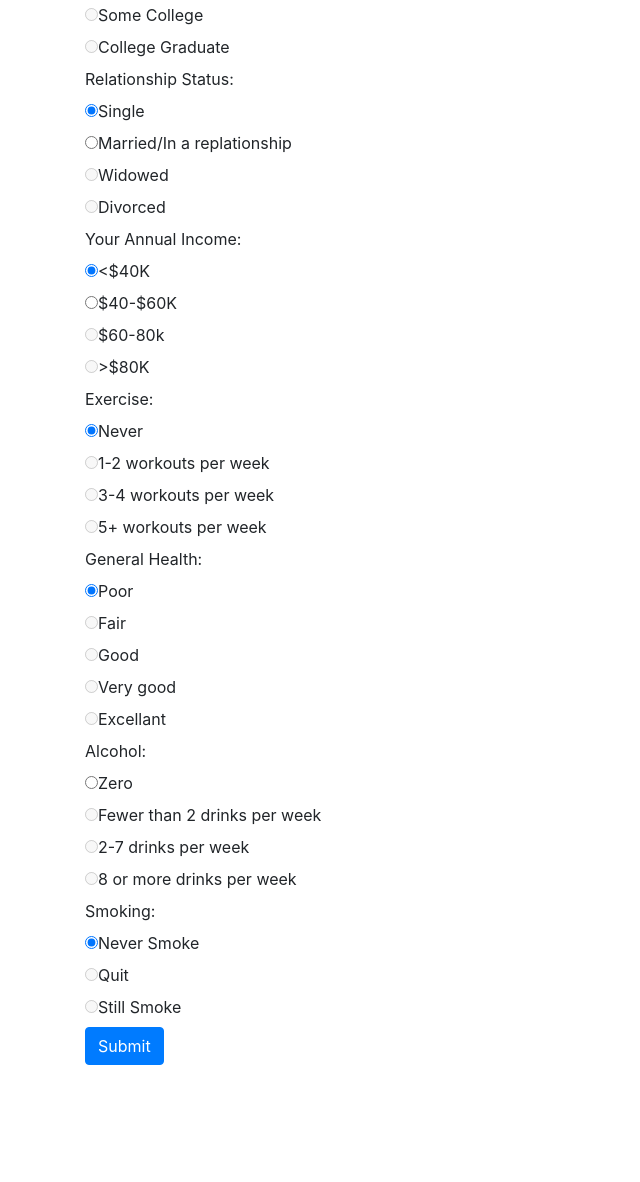
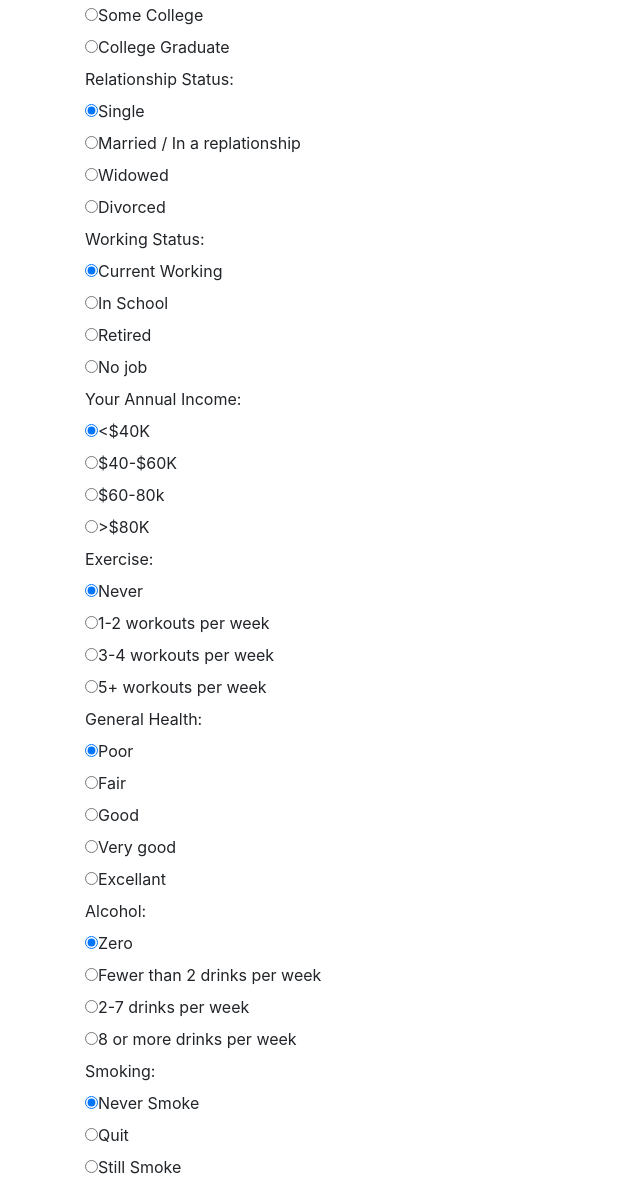
Before and after one commit to hassan-a-alkhalifah/super-galactic-age-calculator, a website built with webpack: page src/index.html in a window 1280 px wide. Shown: the part 519-1701 px from the top of the page, without its empty margins (0-640 px from the left). Before the commit the page ends 1584 px from the top, so only its background shows below. Built offline with nearby package versions, Linux system fonts and the light colour scheme.

Commit message:
add required classes and ids for inputs

```diff
--- a/src/index.html
+++ b/src/index.html
@@ -10,19 +10,19 @@
     <form id="form">
       <div class="form-group">
         <label for="month">MM</label>
-        <input name="month" type="number" value="1" min="1" max="12">
+        <input id="month" name="month" type="number" value="1" min="1" max="12">
       </div>
       <div class="form-group">
         <label for="day">DD</label>
-        <input name="day" type="number" value="1" min="1" max="31">
+        <input id="day" name="day" type="number" value="1" min="1" max="31">
       </div>
       <div class="form-group">
         <label for="year">YYYY</label>
-        <input name="year" type="number" value="1970" min="1970">
+        <input id="year" name="year" type="number" value="1970" min="1970">
       </div>
 
       <div class="radio">
-        <label for="generder"></label>
+        <label for="gender">Gender</label>
         <label><input value="83" type="radio" name="gender" checked>Male</label>
       </div>
       <div class="radio">
@@ -31,17 +31,17 @@
 
       <div class="form-group">
         <label for="weight">Weight</label>
-        <input name="weight" type="number" value="100" min="1">
+        <input id="weight" name="weight" type="number" value="100" min="1">
       </div>
 
 
       <div class="form-group">
         <label for="feet">FT</label>
-        <input name="feet" type="number" value="0" max="8">
+        <input id="feet" name="feet" type="number" value="0" max="8">
       </div>
       <div class="form-group">
         <label for="inch">IN</label>
-        <input name="inch" type="number" value="0" max="11">
+        <input id="inch" name="inch" type="number" value="0" max="11">
       </div>
 
       <label for="education">Education Level: </label>
@@ -51,25 +51,39 @@
       <div class="radio">
         <label><input value="2" type="radio" name="education">Highschool graduate</label>
       </div>
-      <div class="radio disabled">
-        <label><input value="3" type="radio" name="education" disabled>Some College</label>
+      <div class="radio ">
+        <label><input value="3" type="radio" name="education" >Some College</label>
       </div>
-      <div class="radio disabled">
-        <label><input value="4" type="radio" name="education" disabled>College Graduate</label>
+      <div class="radio ">
+        <label><input value="4" type="radio" name="education" >College Graduate</label>
       </div>
 
-      <label for="relationsip">Relationship Status: </label>
+      <label for="relationship">Relationship Status: </label>
       <div class="radio">
-        <label><input value="1" type="radio" name="relationsip" checked>Single</label>
+        <label><input value="1" type="radio" name="relationship" checked>Single</label>
       </div>
       <div class="radio">
-        <label><input value="2" type="radio" name="relationsip">Married/In a replationship</label>
+        <label><input value="2" type="radio" name="relationship">Married / In a replationship</label>
       </div>
-      <div class="radio disabled">
-        <label><input value="3" type="radio" name="relationsip" disabled>Widowed</label>
+      <div class="radio ">
+        <label><input value="3" type="radio" name="relationship" >Widowed</label>
       </div>
-      <div class="radio disabled">
-        <label><input value="4" type="radio" name="relationsip" disabled>Divorced</label>
+      <div class="radio ">
+        <label><input value="4" type="radio" name="relationship" >Divorced</label>
+      </div>
+
+      <label for="working">Working Status: </label>
+      <div class="radio">
+        <label><input value="1" type="radio" name="working" checked>Current Working</label>
+      </div>
+      <div class="radio">
+        <label><input value="2" type="radio" name="working">In School</label>
+      </div>
+      <div class="radio ">
+        <label><input value="3" type="radio" name="working" >Retired</label>
+      </div>
+      <div class="radio ">
+        <label><input value="4" type="radio" name="working" >No job</label>
       </div>
 
       <label for="income">Your Annual Income: </label>
@@ -79,67 +93,67 @@
       <div class="radio">
         <label><input value="2" type="radio" name="income">$40-$60K</label>
       </div>
-      <div class="radio disabled">
-        <label><input value="3" type="radio" name="income" disabled>$60-80k</label>
+      <div class="radio ">
+        <label><input value="3" type="radio" name="income" >$60-80k</label>
       </div>
-      <div class="radio disabled">
-        <label><input value="4" type="radio" name="income" disabled>>$80K</label>
+      <div class="radio ">
+        <label><input value="4" type="radio" name="income" >>$80K</label>
       </div>
 
       <label for="exercise">Exercise: </label>
       <div class="radio">
         <label><input value="1" type="radio" name="exercise" checked>Never</label>
       </div>
-      <div class="radio disabled">
-        <label><input value="2" type="radio" name="exercise" disabled>1-2 workouts per week</label>
+      <div class="radio ">
+        <label><input value="2" type="radio" name="exercise" >1-2 workouts per week</label>
       </div>
-      <div class="radio disabled">
-        <label><input value="3" type="radio" name="exercise" disabled>3-4 workouts per week</label>
+      <div class="radio ">
+        <label><input value="3" type="radio" name="exercise" >3-4 workouts per week</label>
       </div>
-      <div class="radio disabled">
-        <label><input value="4" type="radio" name="exercise" disabled>5+ workouts per week</label>
+      <div class="radio ">
+        <label><input value="4" type="radio" name="exercise" >5+ workouts per week</label>
       </div>
 
       <label for="health">General Health: </label>
       <div class="radio">
         <label><input value="1" type="radio" name="health" checked>Poor</label>
       </div>
-      <div class="radio disabled">
-        <label><input value="2" type="radio" name="health" disabled>Fair</label>
+      <div class="radio ">
+        <label><input value="2" type="radio" name="health" >Fair</label>
       </div>
-      <div class="radio disabled">
-        <label><input value="3" type="radio" name="health" disabled>Good</label>
+      <div class="radio ">
+        <label><input value="3" type="radio" name="health" >Good</label>
       </div>
-      <div class="radio disabled">
-        <label><input value="4" type="radio" name="health" disabled>Very good</label>
+      <div class="radio ">
+        <label><input value="4" type="radio" name="health" >Very good</label>
       </div>
-      <div class="radio disabled">
-        <label><input value="5" type="radio" name="health" disabled>Excellant</label>
+      <div class="radio ">
+        <label><input value="5" type="radio" name="health" >Excellant</label>
       </div>
 
       <label for="alcohol">Alcohol:</label>
       <div class="radio">
         <label><input value="1" type="radio" name="alcohol" checked>Zero</label>
       </div>
-      <div class="radio disabled">
-        <label><input value="2" type="radio" name="alcohol" disabled>Fewer than 2 drinks per week</label>
+      <div class="radio ">
+        <label><input value="2" type="radio" name="alcohol" >Fewer than 2 drinks per week</label>
       </div>
-      <div class="radio disabled">
-        <label><input value="3" type="radio" name="alcohol" disabled>2-7 drinks per week</label>
+      <div class="radio ">
+        <label><input value="3" type="radio" name="alcohol" >2-7 drinks per week</label>
       </div>
-      <div class="radio disabled">
-        <label><input value="4" type="radio" name="alcohol" disabled>8 or more drinks per week</label>
+      <div class="radio ">
+        <label><input value="4" type="radio" name="alcohol" >8 or more drinks per week</label>
       </div>
 
       <label for="alcohol">Smoking:</label>
       <div class="radio">
-        <label><input value="1" type="radio" name="alcohol" checked>Never Smoke</label>
+        <label><input value="1" type="radio" name="smoking" checked>Never Smoke</label>
       </div>
-      <div class="radio disabled">
-        <label><input value="2" type="radio" name="alcohol" disabled>Quit</label>
+      <div class="radio ">
+        <label><input value="2" type="radio" name="smoking" >Quit</label>
       </div>
-      <div class="radio disabled">
-        <label><input value="3" type="radio" name="alcohol" disabled>Still Smoke</label>
+      <div class="radio ">
+        <label><input value="3" type="radio" name="smoking" >Still Smoke</label>
       </div>
 
       <button class="btn btn-primary" type="submit">Submit</button>
```
